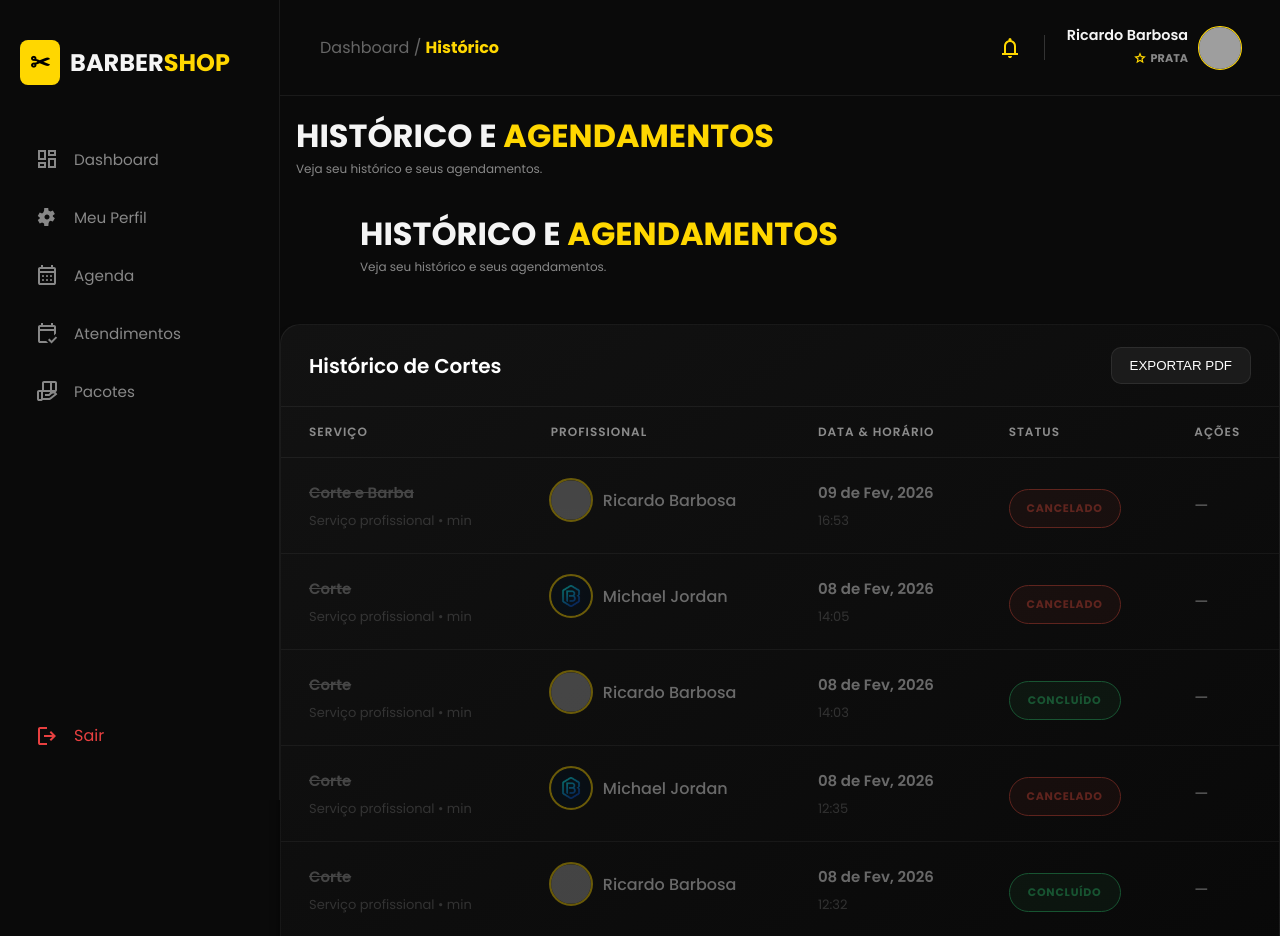
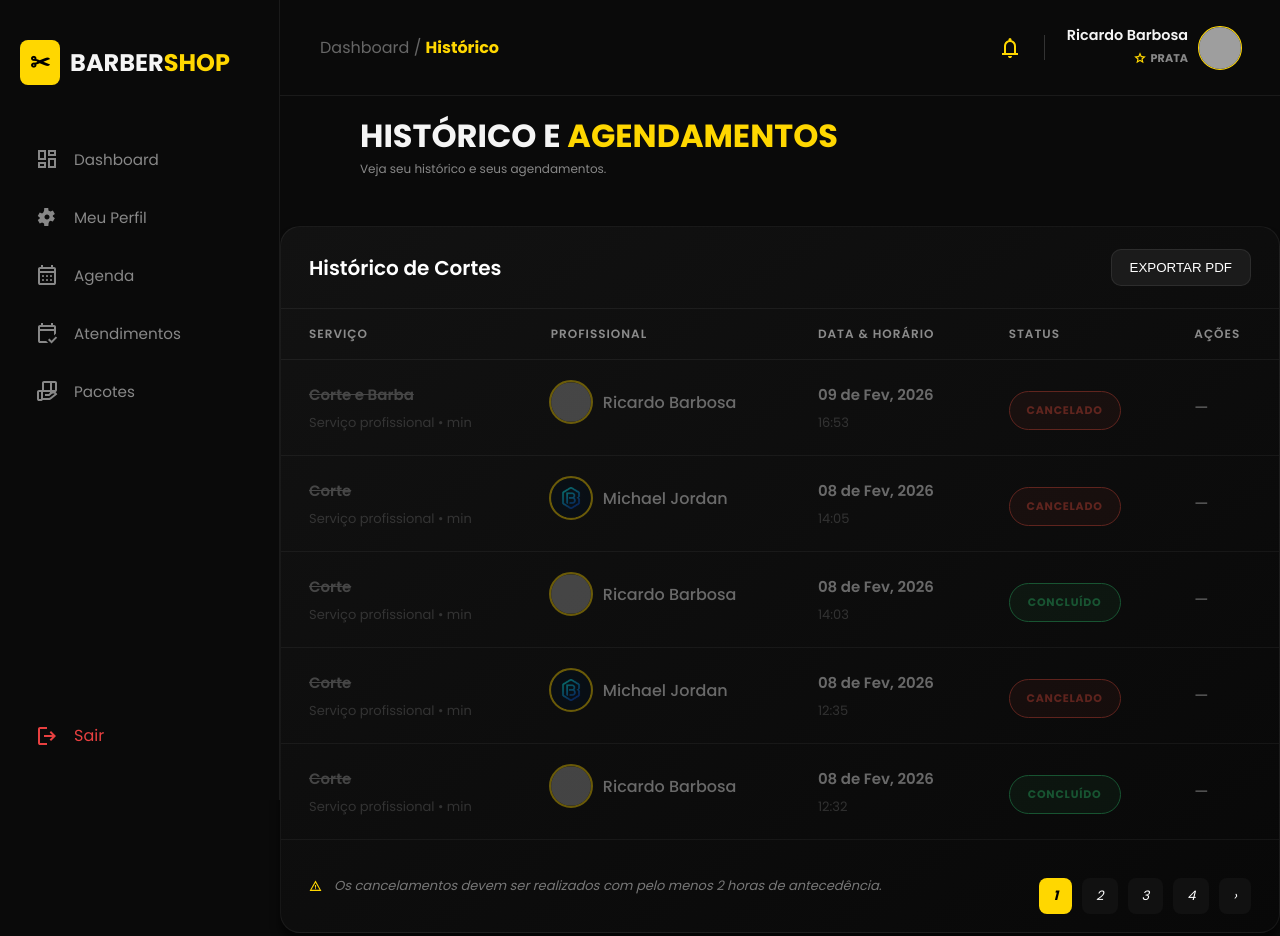
Before and after one commit to ricardobarbosa-dev/barbershop, a Django app: page /accounts/historico/ in a window 1280 px wide. Shown: the top 936 px of the page. Run offline with Django 5.2, Linux system fonts and the light colour scheme; a user stored in the database is signed in; data comes from the database, SQL or seed files in the repository; data that the repository does not hold is empty; grey boxes are pictures that could not be loaded.

Commit message:
Update historico.html

```diff
--- a/backend/accounts/templates/cliente/historico.html
+++ b/backend/accounts/templates/cliente/historico.html
@@ -14,10 +14,6 @@
   </div>
 
   <!-- MOBILE -->
-  <header class="header-text">
-    <h1>HISTÓRICO E <span>AGENDAMENTOS</span></h1>
-    <p>Veja seu histórico e seus agendamentos.</p>
-  </header>
   <div class="card-mobile">
     {% if page_obj %}
       {% for a in page_obj %}
```
